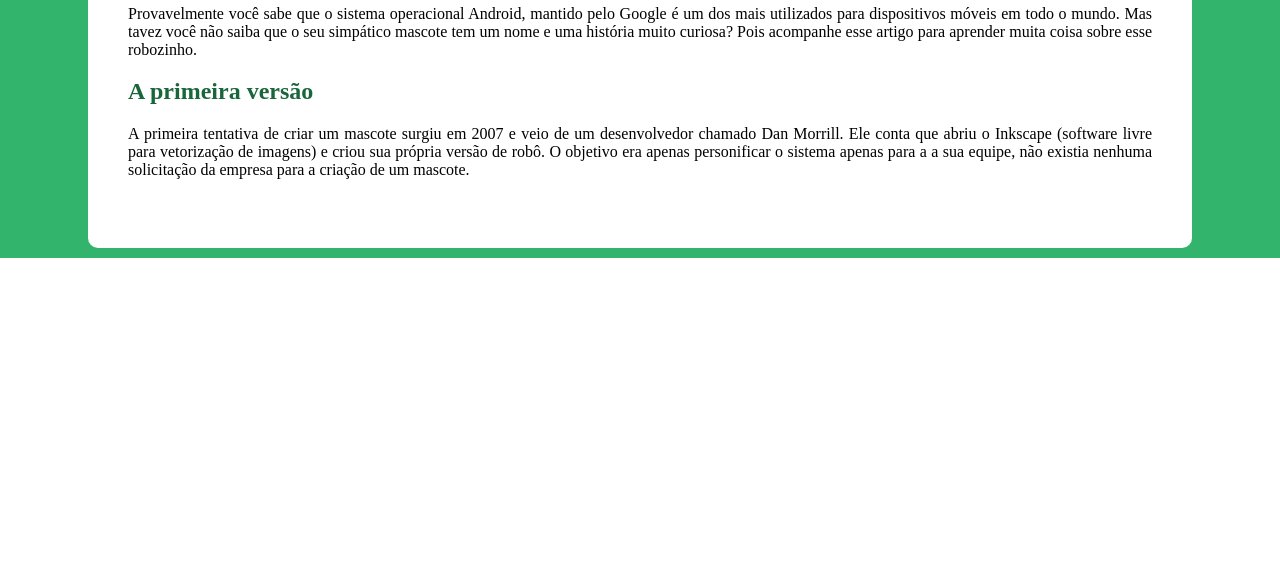
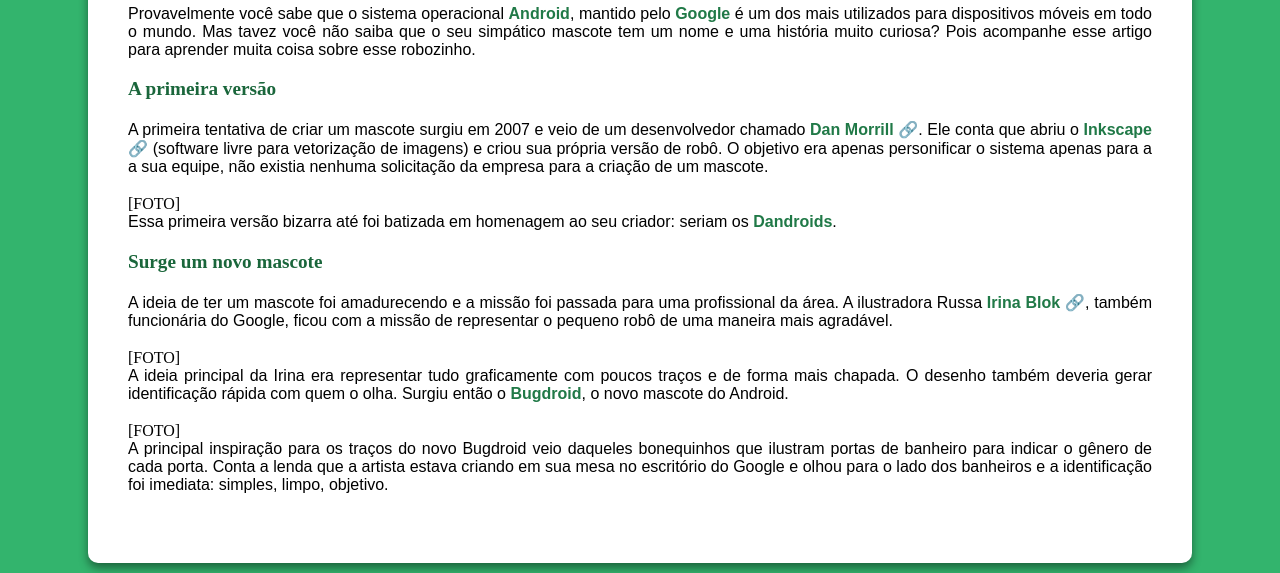
Before and after one commit to thamarafernandes/desafio-10-curso-de-html-e-css, a plain HTML site: page historia_do_mascote_do_android.html in a window 1280 px wide. Shown: the part 246-819 px from the top of the page. Drawn offline with Linux system fonts and the light colour scheme; a web font is replaced by a local one.

Commit message:
Links e box-shadow

```diff
--- a/historia_do_mascote_do_android.html
+++ b/historia_do_mascote_do_android.html
@@ -23,10 +23,26 @@
     <main>
         <article>
             <h1>História do Mascote do Android</h1>
-            <p>Provavelmente você sabe que o sistema operacional Android, mantido pelo Google é um dos mais utilizados para dispositivos móveis em todo o mundo. Mas tavez você não saiba que o seu simpático mascote tem um nome e uma história muito curiosa? Pois acompanhe esse artigo para aprender muita coisa sobre esse robozinho.</p>
+            <p>Provavelmente você sabe que o sistema operacional <span class="destaque">Android</span>, mantido pelo <span class="destaque">Google</span> é um dos mais utilizados para dispositivos móveis em todo o mundo. Mas tavez você não saiba que o seu simpático mascote tem um nome e uma história muito curiosa? Pois acompanhe esse artigo para aprender muita coisa sobre esse robozinho.</p>
 
             <h2>A primeira versão</h2>
-            <p>A primeira tentativa de criar um mascote surgiu em 2007 e veio de um desenvolvedor chamado Dan Morrill. Ele conta que abriu o Inkscape (software livre para vetorização de imagens) e criou sua própria versão de robô. O objetivo era apenas personificar o sistema apenas para a a sua equipe, não existia nenhuma solicitação da empresa para a criação de um mascote.</p>
+            <p>A primeira tentativa de criar um mascote surgiu em 2007 e veio de um desenvolvedor chamado <a href="#">Dan Morrill</a>. Ele conta que abriu o <a href="#">Inkscape</a> (software livre para vetorização de imagens) e criou sua própria versão de robô. O objetivo era apenas personificar o sistema apenas para a a sua equipe, não existia nenhuma solicitação da empresa para a criação de um mascote.</p>
+
+            [FOTO]
+
+            <p>Essa primeira versão bizarra até foi batizada em homenagem ao seu criador: seriam os <span class="destaque">Dandroids</span>.</p>
+
+            <h2>Surge um novo mascote</h2>
+
+            <p>A ideia de ter um mascote foi amadurecendo e a missão foi passada para uma profissional da área. A ilustradora Russa <a href="#">Irina Blok</a>, também funcionária do Google, ficou com a missão de representar o pequeno robô de uma maneira mais agradável.</p>
+
+            [FOTO]
+
+            <p>A ideia principal da Irina era representar tudo graficamente com poucos traços e de forma mais chapada. O desenho também deveria gerar identificação rápida com quem o olha. Surgiu então o <span class="destaque">Bugdroid</span>, o novo mascote do Android.</p>
+
+            [FOTO]
+
+            <p>A principal inspiração para os traços do novo Bugdroid veio daqueles bonequinhos que ilustram portas de banheiro para indicar o gênero de cada porta. Conta a lenda que a artista estava criando em sua mesa no escritório do Google e olhou para o lado dos banheiros e a identificação foi imediata: simples, limpo, objetivo.</p>
         </article>
     </main>
 
--- a/style.css
+++ b/style.css
@@ -56,6 +56,7 @@
 article{
     padding: 50px 40px;
     background-color: #fff;
+    box-shadow: 0 5px 10px #00000071;
     border-radius: 0 0 10px 10px;
     max-width: 80%;
     margin: auto;
@@ -71,6 +72,7 @@
 }
 
 article > h2{
+    font-size: 1.2rem;
     font-family: "idroid";
     color: #1a663b;
     text-align: left;
@@ -79,4 +81,33 @@
 
 article> p{
     margin-bottom: 19.2px;
+    font-family: Arial, Helvetica, sans-serif;
 }
+
+.destaque{
+    color: #207947;
+    font-weight: bold;
+}
+
+/*links no conteúdo*/
+
+article> p > a{
+    text-decoration: none;
+    color: #207947;
+    font-weight: bold;
+}
+
+article> p > a:hover{
+    background-color: #207947;
+    color: #fff;
+    background-clip: content-box;
+}
+
+article> p > a:hover::after{
+    background-color: #fff
+}
+
+article> p > a::after{
+    content: " 🔗";
+    color: initial;
+}
```
